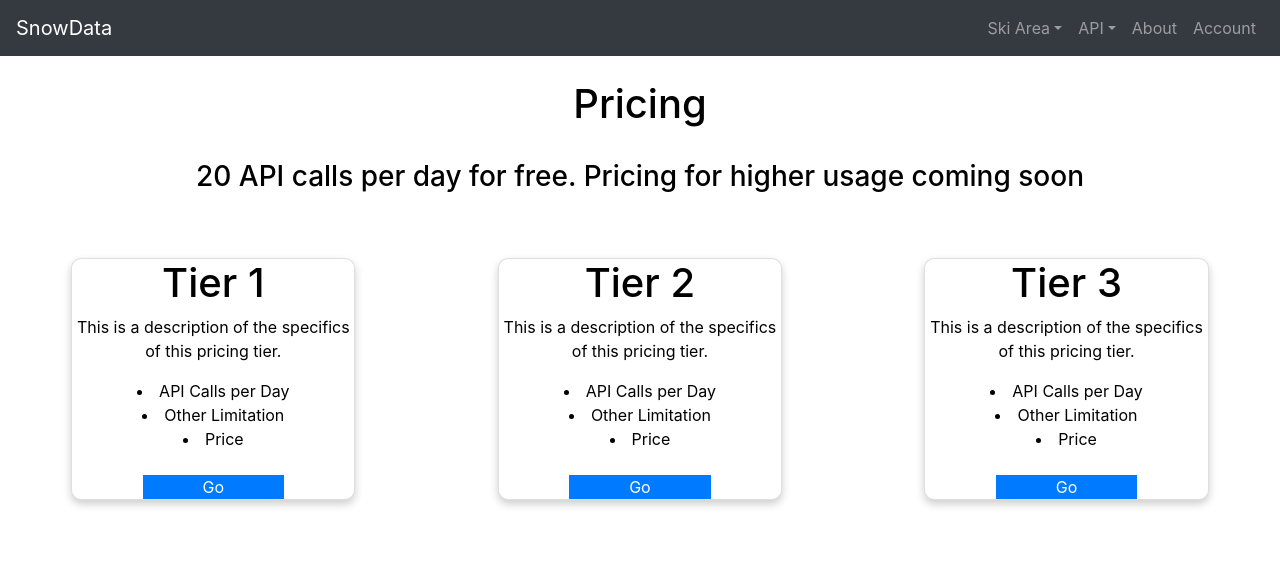
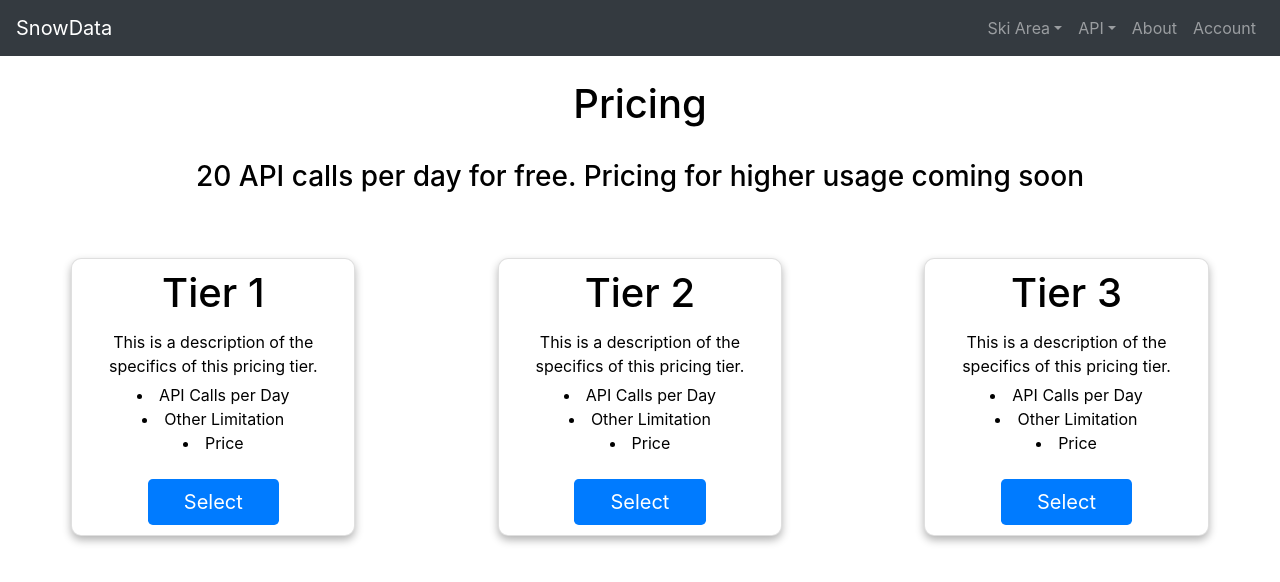
Before and after one commit to aj-medianet/snowdata.org, a React (Create React App) app in the folder frontend/: page /api-pricing in a window 1280 px wide. Shown: the top 582 px of the page. Built offline with nearby package versions, Linux system fonts and the light colour scheme.

Commit message:
layout fixes

```diff
--- a/frontend/src/App.css
+++ b/frontend/src/App.css
@@ -47,13 +47,14 @@
 }
 
 .card {
-  box-shadow: 0 4px 8px 0 rgba(0,0,0,0.2);
+  box-shadow: 0 4px 8px 0 rgba(0,0,0,0.3);
   border-radius: 10px;
   width: 66.66%;
   height: 100%;
   margin: 0 auto;
   float: none;
   margin-bottom: 10px;
+  padding: 10px;
 }
 
 .btnP {
@@ -65,6 +66,9 @@
   align-items: left;
 }
 
+.textP {
+  margin: 5px;
+}
 
 @keyframes App-logo-spin {
   from {
--- a/frontend/src/components/Pricing.js
+++ b/frontend/src/components/Pricing.js
@@ -29,40 +29,40 @@ class Pricing extends Component {
                     <div class="columnP">
                         <div class="card">
                             <h1>Tier 1</h1>
-                            <p>This is a description of the specifics of this pricing tier.</p>
+                            <p class="textP">This is a description of the specifics of this pricing tier.</p>
                             <div class="price-bullets">
                                 <li>API Calls per Day</li>
                                 <li>Other Limitation</li>
                                 <li>Price</li>
                             </div>
                             <br></br>
-                            <a href="#" class="btnP btn-primary">Go</a>
+                            <a href="#" class="btnP btn-primary btn-lg">Select</a>
                         </div>
                     </div>
                     <div class="columnP">
                         <div class="card">
                             <h1>Tier 2</h1>
-                            <p>This is a description of the specifics of this pricing tier.</p>
+                            <p class="textP">This is a description of the specifics of this pricing tier.</p>
                             <div class="price-bullets">
                                 <li>API Calls per Day</li>
                                 <li>Other Limitation</li>
                                 <li>Price</li>
                             </div>
                             <br></br>
-                            <a href="#" class="btnP btn-primary">Go</a>
+                            <a href="#" class="btnP btn-primary btn-lg">Select</a>
                         </div>
                     </div>
                     <div class="columnP">
                         <div class="card">
                             <h1>Tier 3</h1>
-                            <p>This is a description of the specifics of this pricing tier.</p>
+                            <p class="textP">This is a description of the specifics of this pricing tier.</p>
                             <div class="price-bullets">
                                 <li>API Calls per Day</li>
                                 <li>Other Limitation</li>
                                 <li>Price</li>
                             </div>
                             <br></br>
-                            <a href="#" class="btnP btn-primary">Go</a>
+                            <a href="#" class="btnP btn-primary btn-lg">Select</a>
                         </div>
                     </div>
                 </div>
```
